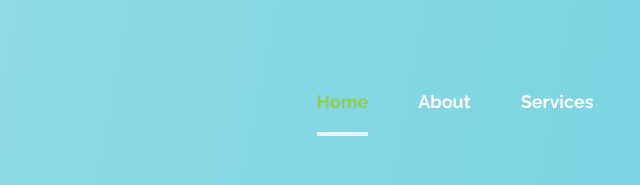
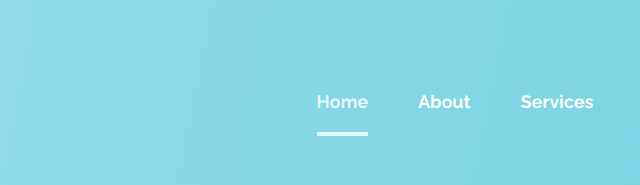
Before and after one commit to OakHarbor/AZ-Alliance, a plain HTML site: page index.html in a window 1280 px wide. In both pictures the pointer is over the link "Home". Shown: the top 185 px of the page, 428-1068 px from the left. Drawn offline with nearby package versions, Linux system fonts and the light colour scheme.

Commit message:
link hover

```diff
--- a/css/core-styles.css
+++ b/css/core-styles.css
@@ -653,11 +653,11 @@ footer .design-credit p a {
 
 	.side-nav ul li a:hover {
 		cursor: pointer;
-		color: var(--primary);
 		opacity: .8;
 		-webkit-transition: .2s ease;
 		-o-transition: .2s ease;
-		transition: .2s ease;
+        transition: .2s ease;
+        border-bottom: 4px solid #fff;
 	}
 
 	.side-nav li {
```
